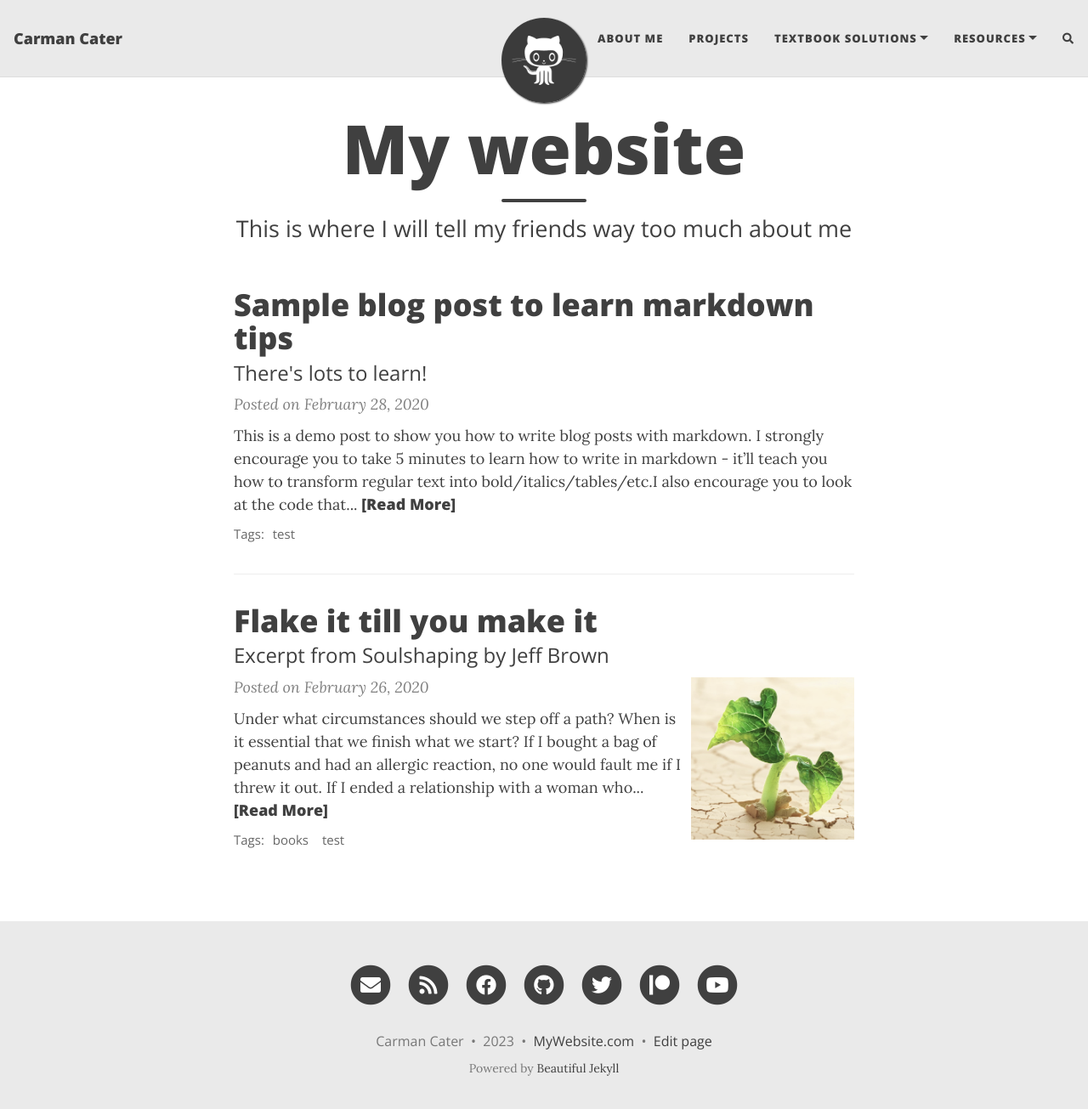
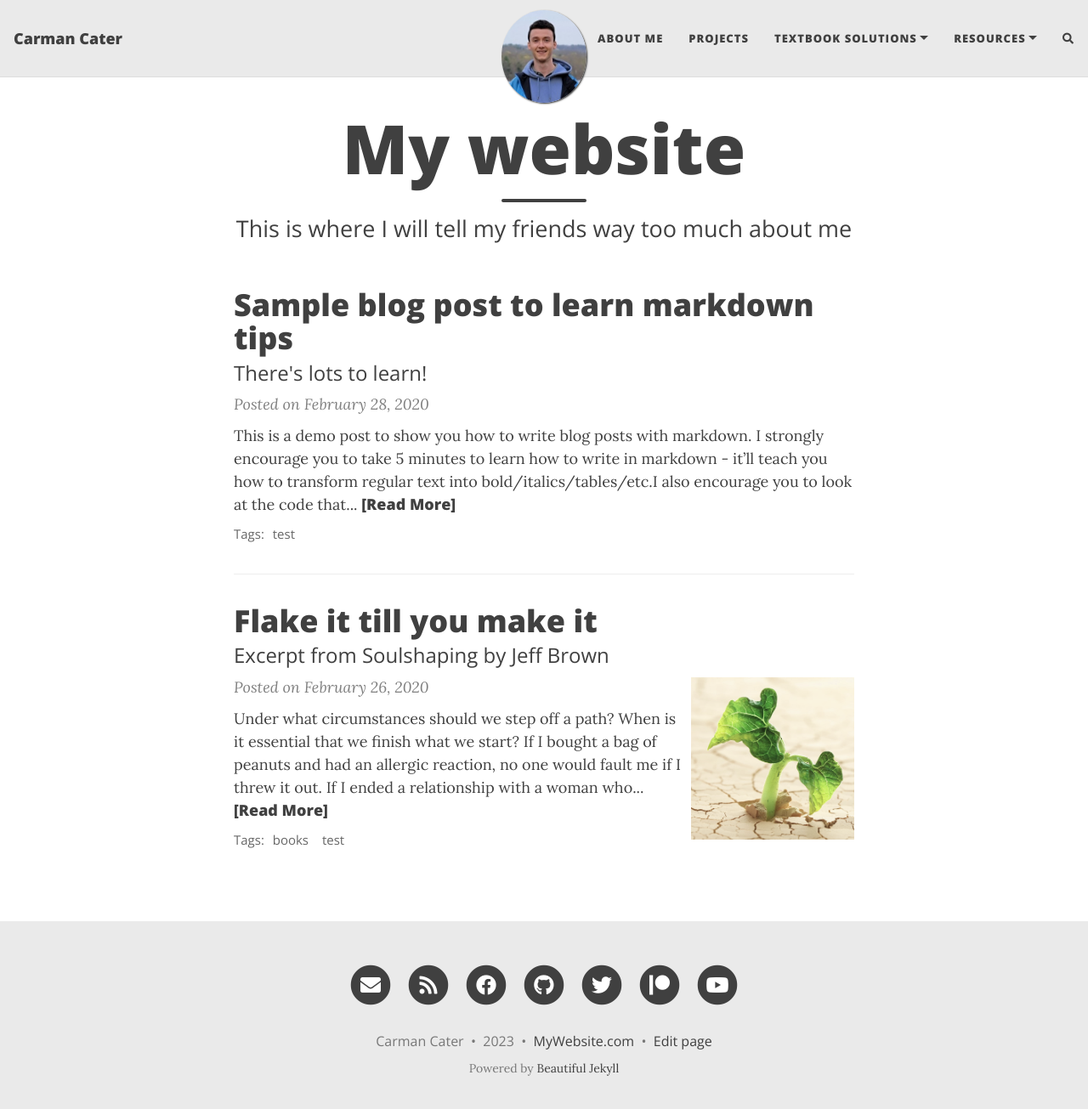
Before and after one commit to carmancater/carmancater.github.io, a Jekyll site: the page built from index.html, in a window 1280 px wide and 1318 px high. Shown: the top 1305 px of the window at 85% size. Built offline with Jekyll 4.4.1, drawn with Linux system fonts in a browser that asks for light colours; nearby versions of some CDN libraries; the list of posts is cut into pages by our own code; comment, search, counter and statistics services are not loaded.

Commit message:
added photo

```diff
--- a/_config.yml
+++ b/_config.yml
@@ -33,7 +33,7 @@ navbar-links:
 
 # Image to show in the navigation bar - works best with a square image
 # Remove this parameter if you don't want an image in the navbar
-avatar: "/assets/img/avatar-icon.png"
+avatar: "/assets/img/CarmanCaterGradPhoto.jpg"
 
 # By default, the image is cut into a circle. You can disable this behaviour by setting 'round-avatar: false'
 round-avatar: true
```
Also changed, not shown: assets/img/CarmanCaterGradPhoto.jpg (added), assets/img/avatar-icon.png (deleted).
